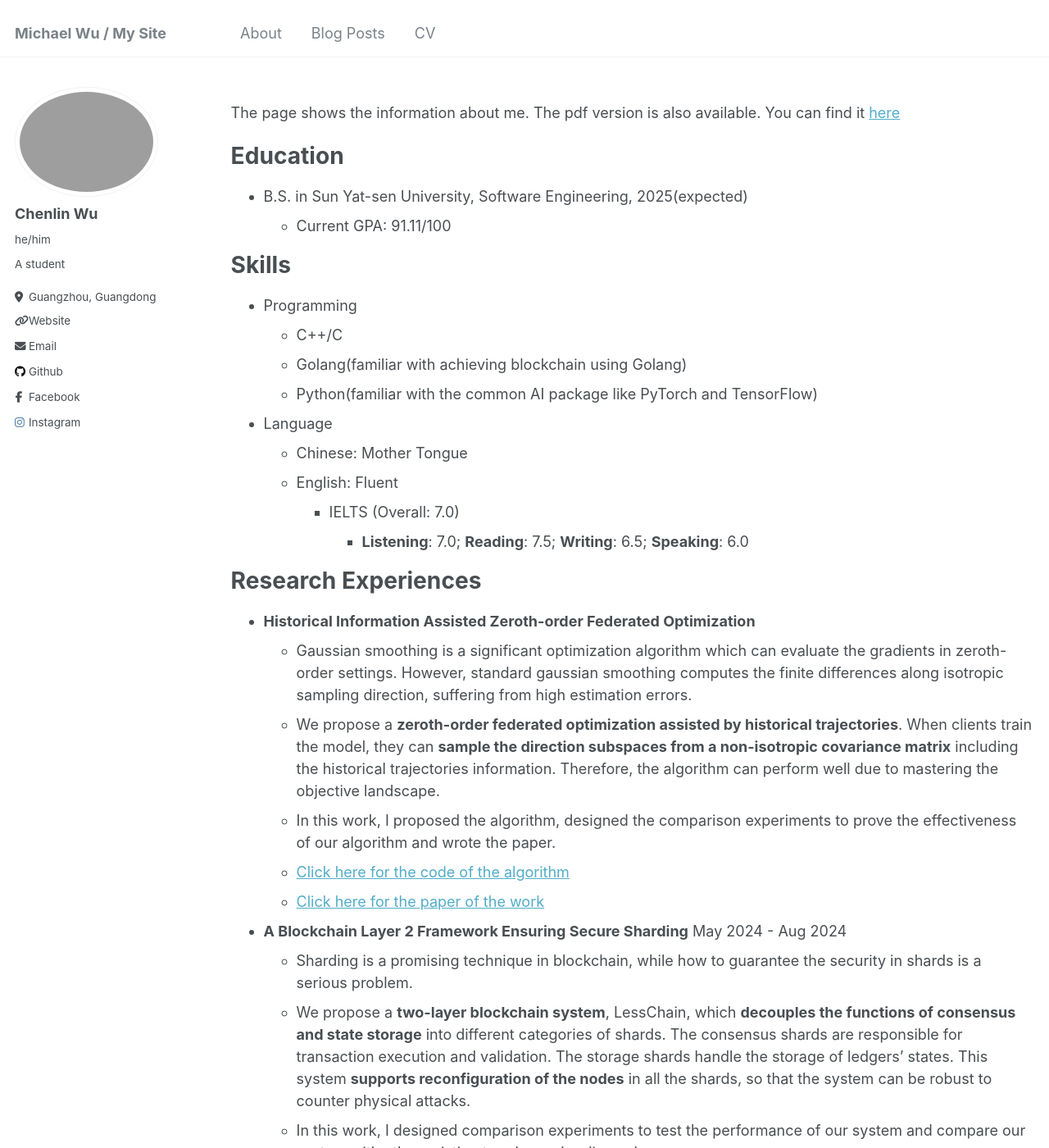
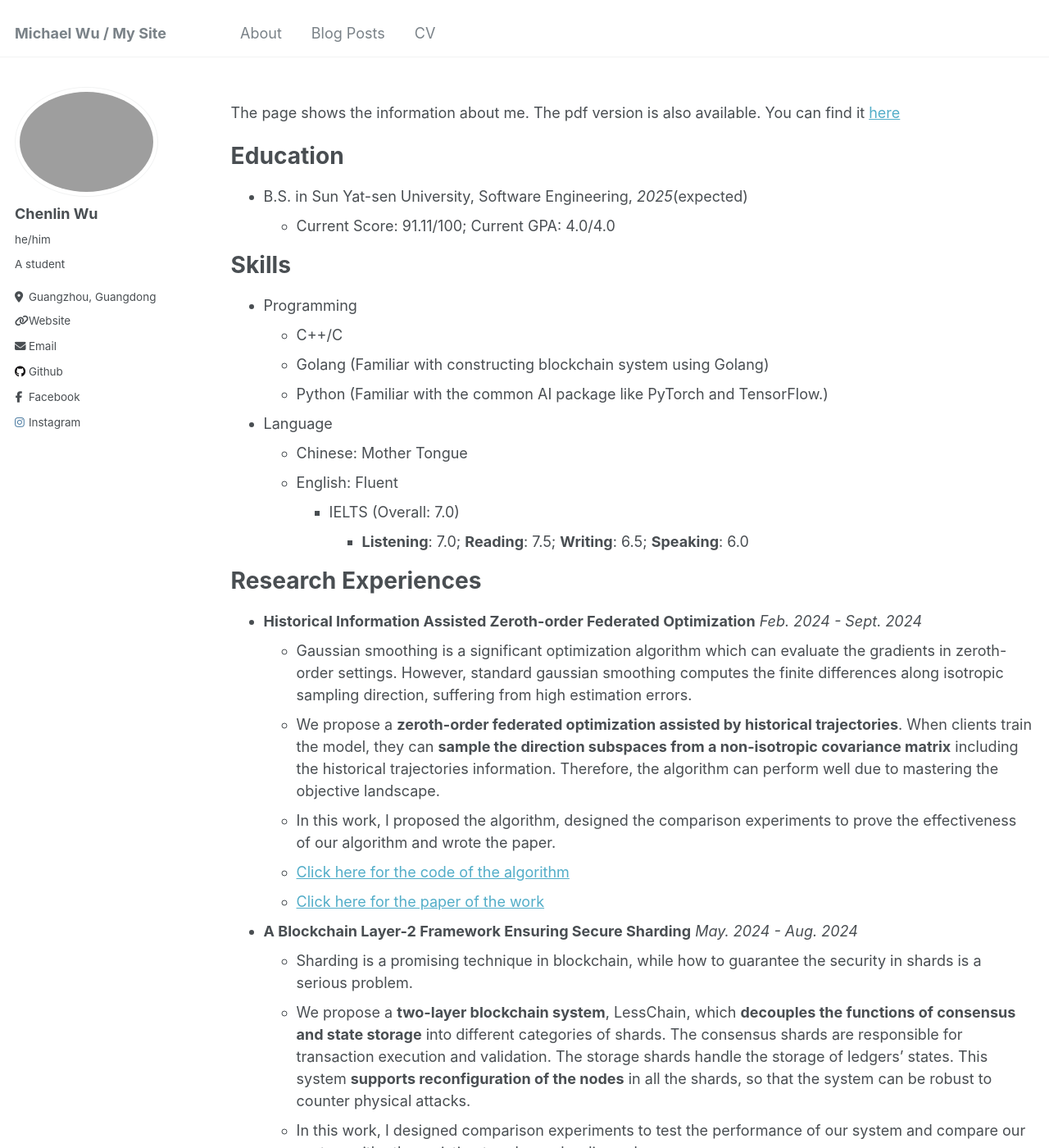
Before and after one commit to Michael112233/Michael112233.github.io, a Jekyll site: the page built from _pages/cv.md, in a window 1280 px wide and 1400 px high. Shown: the whole window at 82% size. Built offline with Jekyll 4.4.1, drawn with Linux system fonts in a browser that asks for light colours; some of the changed text lies outside the part shown.

Commit message:
modified:   _pages/cv.md

```diff
--- a/_pages/cv.md
+++ b/_pages/cv.md
@@ -13,15 +13,15 @@ The page shows the information about me. The pdf version is also available. You
 
 Education
 ======
-* B.S. in Sun Yat-sen University, Software Engineering, 2025(expected)
-  * Current GPA: 91.11/100
+* B.S. in Sun Yat-sen University, Software Engineering, *2025*(expected)
+  * Current Score: 91.11/100;   Current GPA: 4.0/4.0
 
 Skills
 ======
 * Programming
   * C++/C
-  * Golang(familiar with achieving blockchain using Golang)
-  * Python(familiar with the common AI package like PyTorch and TensorFlow)
+  * Golang (Familiar with constructing blockchain system using Golang)
+  * Python (Familiar with the common AI package like PyTorch and TensorFlow.)
 * Language
   * Chinese: Mother Tongue
   * English: Fluent
@@ -31,21 +31,21 @@ Skills
 
 Research Experiences
 ======
-* **Historical Information Assisted Zeroth-order Federated Optimization**
+* **Historical Information Assisted Zeroth-order Federated Optimization** *Feb. 2024 - Sept. 2024*
   * Gaussian smoothing is a significant optimization algorithm which can evaluate the gradients in zeroth-order settings. However, standard gaussian smoothing computes the finite differences along isotropic sampling direction, suffering from high estimation errors.
   * We propose a **zeroth-order federated optimization assisted by historical trajectories**. When clients train the model, they can **sample the direction subspaces from a non-isotropic covariance matrix** including the historical trajectories information. Therefore, the algorithm can perform well due to mastering the objective landscape.
   * In this work, I proposed the algorithm, designed the comparison experiments to prove the effectiveness of our algorithm and wrote the paper.
   * [Click here for the code of the algorithm](https://github.com/Michael112233/Federated-Learning-ZO)
   * [Click here for the paper of the work](https://arxiv.org/abs/2409.15955)
 
-* **A Blockchain Layer 2 Framework Ensuring Secure Sharding** May 2024 - Aug 2024
+* **A Blockchain Layer-2 Framework Ensuring Secure Sharding** *May. 2024 - Aug. 2024*
   * Sharding is a promising technique in blockchain, while how to guarantee the security in shards is a serious problem.
   * We propose a **two-layer blockchain system**, LessChain, which **decouples the functions of consensus and state storage** into different categories of shards. The consensus shards are responsible for transaction execution and validation. The storage shards handle the storage of ledgers' states. This system **supports reconfiguration of the nodes** in all the shards, so that the system can be robust to counter physical attacks.
   * In this work, I designed comparison experiments to test the performance of our system and compare our system with other existing two-layer sharding schemes.
 
 Other Experiences
 ======
-* Teaching Assistant(CSE312, CSE314) Feb 2024 - Jul 2024
+* Teaching Assistant(CSE312, CSE314) *Feb. 2024 - Jul. 2024*
   * The teaching assistant for the course on **Principles of Compilers** and **Compilers Construction Laboratory** at the School of Cyber Science and Technology, Sun Yat-sen University.
   * My responsibility is to check students' homework and assist students' to accomplish the experiments, which trains my communication skills and the ability to express my thoughts clearly.
 
@@ -58,13 +58,13 @@ Area of Interests
 
 Scholarship
 ======
-* Excellent Student Scholarship in Sun Yat-sen University, 2022 / 2023
+* Excellent Student Scholarship in Sun Yat-sen University, *2022 / 2023*
 
 Awards
 ======
-* Sun Yat-sen Program Designing Competition, **Second Prize**, 2022.10
+* Sun Yat-sen Program Designing Competition, **Second Prize**, *2022.10*
   * As the leader of our team, I organized my team well when faced with more than 12 problems with only one computer to program in the competition. Therefore, we solved as many problems as we could and won the Second Prize.
-* the 1st International Meta Computing Contest, **Third Prize**, 2024.06
+* the 1st International Meta Computing Contest, **Third Prize**, *2024.06*
   * Our team introduced the tool BlockEmulator, which is used to simulate the blockchain operation.
   * As one of the developers, I introduced the tool to the committee on behalf of our research group.
 
```
